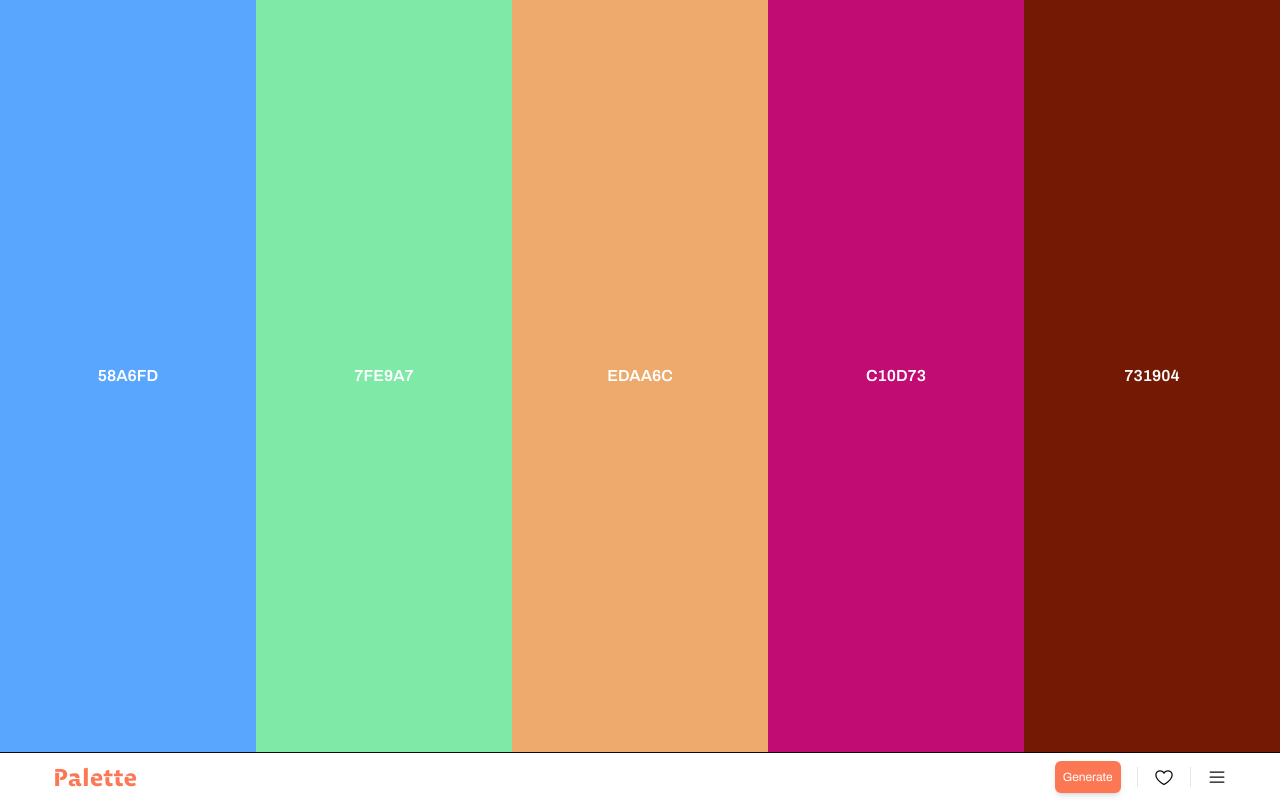
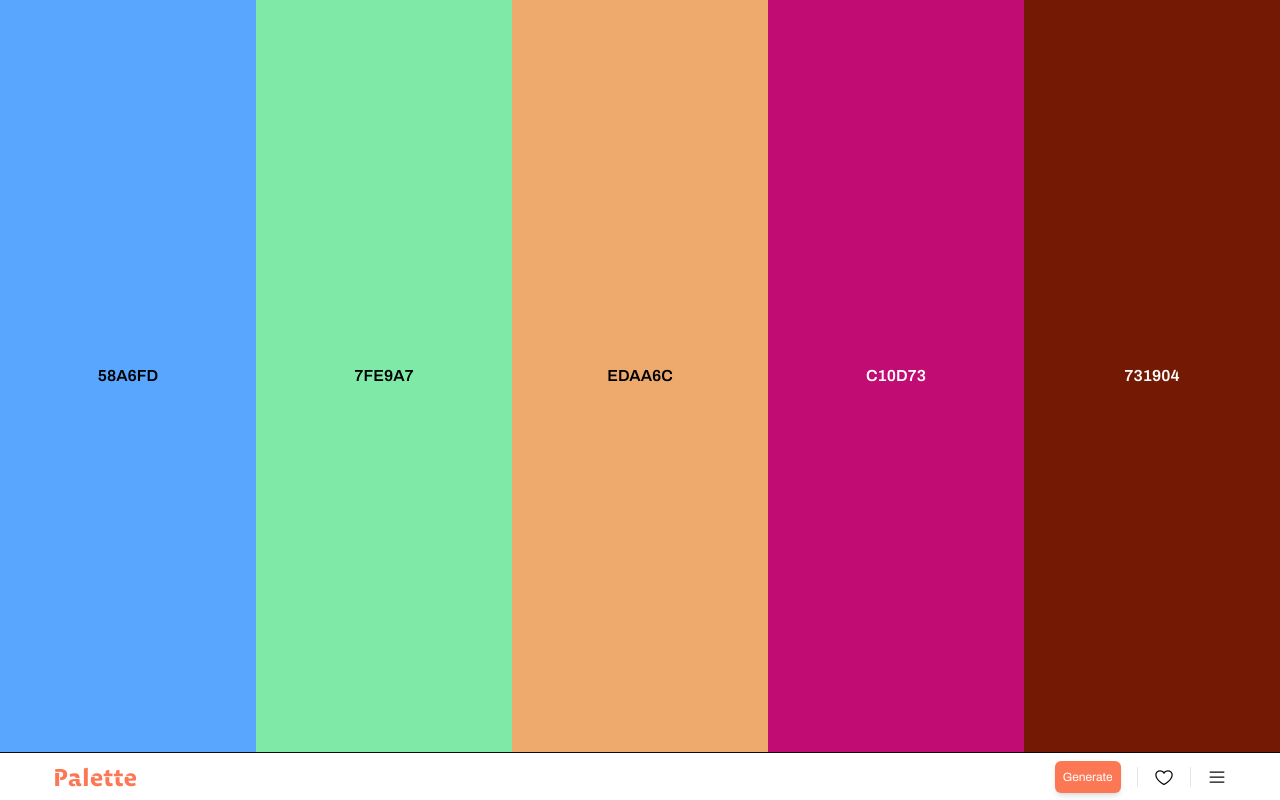
Before and after one commit to TobiasRW/Color-Palette, a Next.js app: page / in a window 1280 px wide. Built offline with nearby package versions, Linux system fonts and the light colour scheme.

Commit message:
text color based on generated color

```diff
--- a/src/app/[...colors]/page.tsx
+++ b/src/app/[...colors]/page.tsx
@@ -5,6 +5,15 @@ type PageProps = {
   params: Promise<{
     colors?: string[];
   }>;
+};
+
+const determineTextColor = (color: string) => {
+  const r = parseInt(color.substring(0, 2), 16);
+  const g = parseInt(color.substring(2, 4), 16);
+  const b = parseInt(color.substring(4, 6), 16);
+  const brightness = (r * 299 + g * 587 + b * 114) / 1000;
+
+  return brightness >= 128 ? "black" : "white";
 };
 
 export default async function ColorsPage({ params }: PageProps) {
@@ -19,7 +28,10 @@ export default async function ColorsPage({ params }: PageProps) {
         <div
           key={color}
           className="flex items-center justify-center text-white font-semibold h-full"
-          style={{ backgroundColor: `#${color}` }}
+          style={{
+            backgroundColor: `#${color}`,
+            color: determineTextColor(color),
+          }}
         >
           <p>{color.toUpperCase()}</p>
         </div>
```
